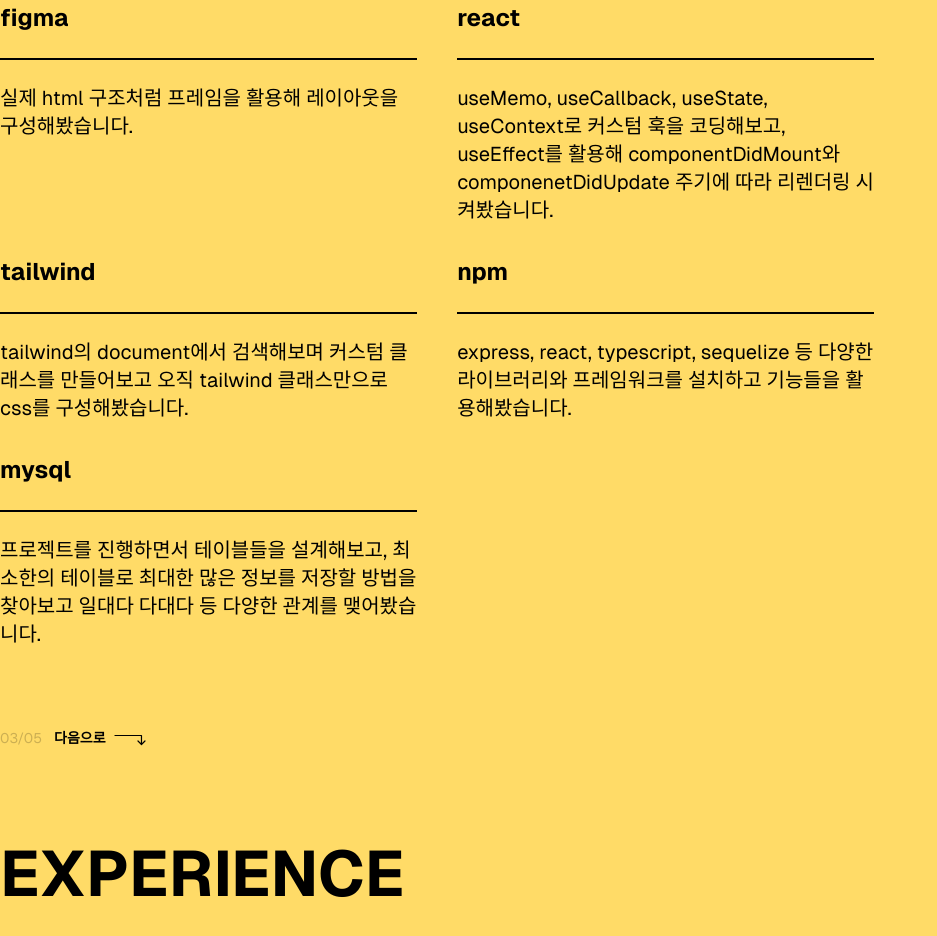
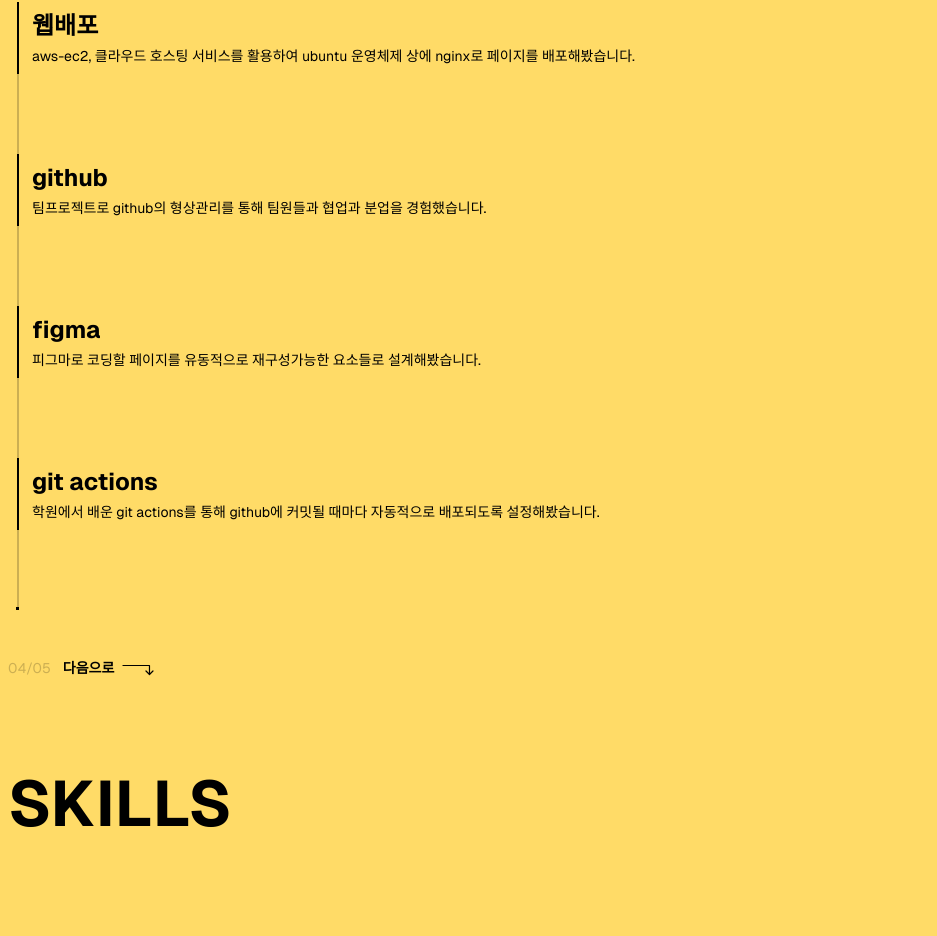
Before and after one commit to web5-kimgangmoon/portpolio, a Next.js app in the folder portpolio/: page / in a window 1280 px wide. Shown: the part 1772-2708 px from the top of the page, without its empty margins (0-937 px from the left). Built offline with nearby package versions, Linux system fonts and the light colour scheme.

Commit message:
fix:skill, experience, tags, picture

```diff
--- a/portpolio/app/page.tsx
+++ b/portpolio/app/page.tsx
@@ -53,7 +53,7 @@
   }, [innerHeight]);
 
   return (
-    <div className={`body ${color} box-border`}>
+    <div className={`body ${color} box-border px-2`}>
       <TopBar
         setColor={setColor}
         setIsNavOpen={() =>
@@ -147,14 +147,44 @@
               reference={section3}
               nextRef={section4}
               isPlayAnime={playAnimeNum === 2}
+              title="EXPERIENCE"
+              indexStr="04/05"
+            >
+              <div
+                className={clsx(
+                  "text-xl lineDownComp relative mx-2 overflow-x-hidden"
+                )}
+              >
+                <div className="top-0 left-0 h-0 absolute lineDownCompBase flex flex-col justify-end items-center">
+                  <div className="w-[2px] h-full bg-color20"></div>
+                  <div className="w-[3px] h-[3px] bg-text"></div>
+                </div>
+                <Experience_each
+                  title="웹배포"
+                  content="aws-ec2, 클라우드 호스팅 서비스를 활용하여 ubuntu 운영체제 상에 nginx로 페이지를 배포해봤습니다."
+                />
+                <Experience_each
+                  title="github"
+                  content="팀프로젝트로 github의 형상관리를 통해 팀원들과 협업과 분업을 경험했습니다."
+                />
+                <Experience_each
+                  title="figma"
+                  content="피그마로 코딩할 페이지를 유동적으로 재구성가능한 요소들로 설계해봤습니다."
+                />
+                <Experience_each
+                  title="git actions"
+                  content="학원에서 배운 git actions를 통해 github에 커밋될 때마다 자동적으로 배포되도록 설정해봤습니다."
+                />
+              </div>
+            </Section>
+            <Section
+              reference={section4}
+              nextRef={section5}
+              isPlayAnime={playAnimeNum === 3}
               title="SKILLS"
               indexStr="03/05"
             >
               <div className="text-xl rightMoveAnime flex flex-wrap">
-                <Skill
-                  title="figma"
-                  description="실제 html 구조처럼 프레임을 활용해 레이아웃을 구성해봤습니다."
-                />
                 <Skill
                   title="react"
                   description="useMemo, useCallback, useState, useContext로 커스텀 훅을 코딩해보고, useEffect를 활용해 componentDidMount와 componenetDidUpdate 주기에 따라 리렌더링 시켜봤습니다."
@@ -174,44 +204,6 @@
               </div>
             </Section>
             <Section
-              reference={section4}
-              nextRef={section5}
-              isPlayAnime={playAnimeNum === 3}
-              title="EXPERIENCE"
-              indexStr="04/05"
-            >
-              <div
-                className={clsx(
-                  "text-xl lineDownComp relative mx-2 overflow-x-hidden"
-                )}
-              >
-                <div className="top-0 left-0 h-0 absolute lineDownCompBase flex flex-col justify-end items-center">
-                  <div className="w-[2px] h-full bg-color20"></div>
-                  <div className="w-[3px] h-[3px] bg-text"></div>
-                </div>
-                <Experience_each
-                  title="모달"
-                  content="팀프로젝트를 진행했을 당시에 react-modal을 라이브러리를 경험해봤지만, 해당 라이브러리만으로는 원하는 애니메이션(위에서 아래로 내려오는 드롭다운 모달)을 지닌 컴포넌트를 구현하기 힘들거라고 판단해 직접 컴포넌트를 작성해보고 backdrop-filter style로 blur 효과를 추가해줬습니다."
-                />
-                <Experience_each
-                  title="대댓글 구현"
-                  content="html과 react 둘 다 구현해봤습니다. html에서는 백엔드가 넘겨준 createdAt이 오름차순의 댓글들을 replyId가 존재하는 댓글들을 해당 댓글들에 넣어주는 방식으로 구현해봤고, react에서는 하위 컴포넌트가 우선적으로 만들어지는 특성을 고려해 재귀함수를 활용하여 구현해봤습니다."
-                />
-                <Experience_each
-                  title="페이징"
-                  content="게시글들의 갯수와 현재 페이지에 따라 페이지 버튼들의 모양과 갯수가 다르게 렌더링되도록 구현해줬습니다."
-                />
-                <Experience_each
-                  title="슬라이드"
-                  content="자동으로 재생되며 멈춤 버튼이 있고, 왼쪽과 오른쪽으로 움직일 수 있는 슬라이드를 구현해봤습니다."
-                />
-                <Experience_each
-                  title="간단한 터치 슬라이드"
-                  content="모바일 웹에서 직접 슬라이드시켜 양옆으로 이동할 수 있도록 커스텀 훅을 구현해봤습니다. clientX를 활용했고, touchStart로 시작점과 컴포넌트의 길이(한계)를 확인하고 컴포넌트의 touchMove로 이동거리를 측정하고 그만큼 반대방향으로 translateX가 추가되도록 했습니다."
-                />
-              </div>
-            </Section>
-            <Section
               reference={section5}
               // nextRef={section6}
               isPlayAnime={playAnimeNum === 4}
@@ -219,7 +211,8 @@
               indexStr="05/05"
             >
               <div className="rightMoveAnime">
-                <div className="hover:translate-y-[-10%] transition-transform max-w-max opacity_hover">
+                <div className="max-w-max opacity_hover group">
+                  <div className="group-hover:translate-y-[-10%] transition-transform">
                     <div className="w-32 h-64">
                       <Image
                         src={"/project.png"}
@@ -244,6 +237,7 @@
                         게시판
                       </button>
                     </div>
+
                     <div className="text-xl text-color50">
                       <button
                         className="hover:text-text hover:font-bold hover:underline"
@@ -262,6 +256,7 @@
                       FRONTED
                       <div className="w-3 pt-[0.625rem] before:border-t before:border-text before:w-full before:block"></div>
                       BACKEND
+                    </div>
                   </div>
                 </div>
               </div>
--- a/portpolio/app/ui/rightMenu.tsx
+++ b/portpolio/app/ui/rightMenu.tsx
@@ -78,14 +78,14 @@
             delay="0.45s"
           />
           <IndexComp
-            title="SKILLS"
+            title="EXPERIENCE"
             number={"03"}
             target={refs[2]}
             isSelect={select === 2}
             delay="0.6s"
           />
           <IndexComp
-            title="EXPERIENCE"
+            title="SKILLS"
             number={"04"}
             target={refs[3]}
             isSelect={select === 3}
--- a/portpolio/app/ui/sections.tsx
+++ b/portpolio/app/ui/sections.tsx
@@ -52,7 +52,7 @@
           웹 프론트개발 지향
         </div>
       </div>
-      <div className="flex flex-col gap-3">
+      <div className="flex flex-col gap-3 cursor-default">
         <Tags tags={["프론트", "웹개발", "aws"]} delay={450} />
         <Tags tags={["react", "Node.js", "TS"]} delay={550} />
         <Tags tags={["js", "html", "ES8"]} delay={650} />
@@ -65,7 +65,7 @@
 export const Tags = ({ tags, delay }: { tags: string[]; delay: number }) => {
   return (
     <div
-      className="text-background text-lg rightMoveAnime translate-x-[-100%] text-color60 flex gap-2"
+      className="text-background text-lg rightMoveAnime translate-x-[-100%] text-color60 flex gap-2 items-center"
       style={{ animationDelay: `${delay}ms` }}
     >
       {tags.map((content, idx) => {
@@ -76,7 +76,11 @@
 };
 
 export const Tag = ({ children }: { children: string }) => {
-  return <span className="hover:text-text transition-colors">#{children}</span>;
+  return (
+    <span className="hover:text-text hover:text-3xl hover:font-bold delay-75 transition-all">
+      #{children}
+    </span>
+  );
 };
 
 export const Section = ({
```
Also changed, not shown: portpolio/public/face.png. Lines whose indentation alone changed are shown as unchanged.
